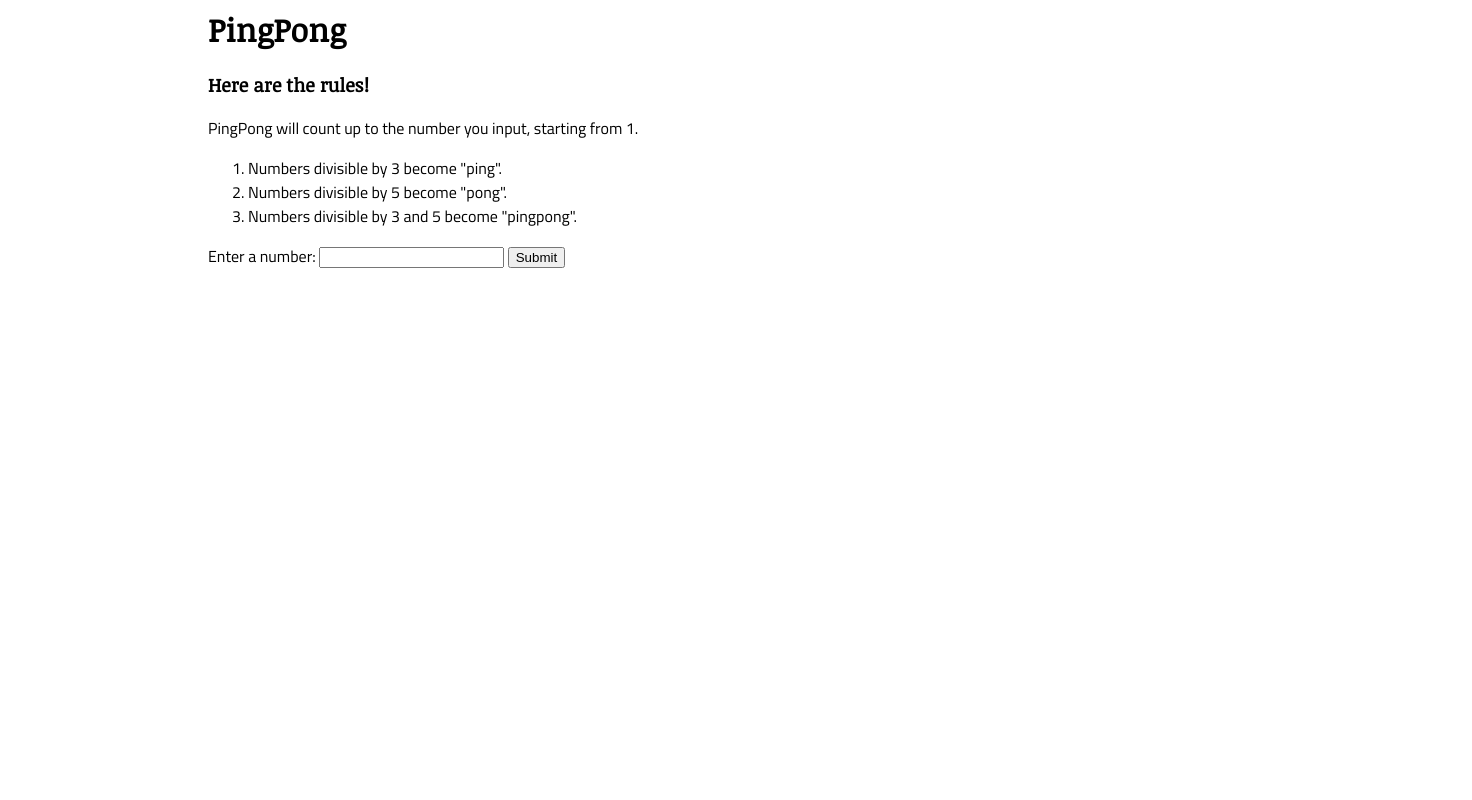
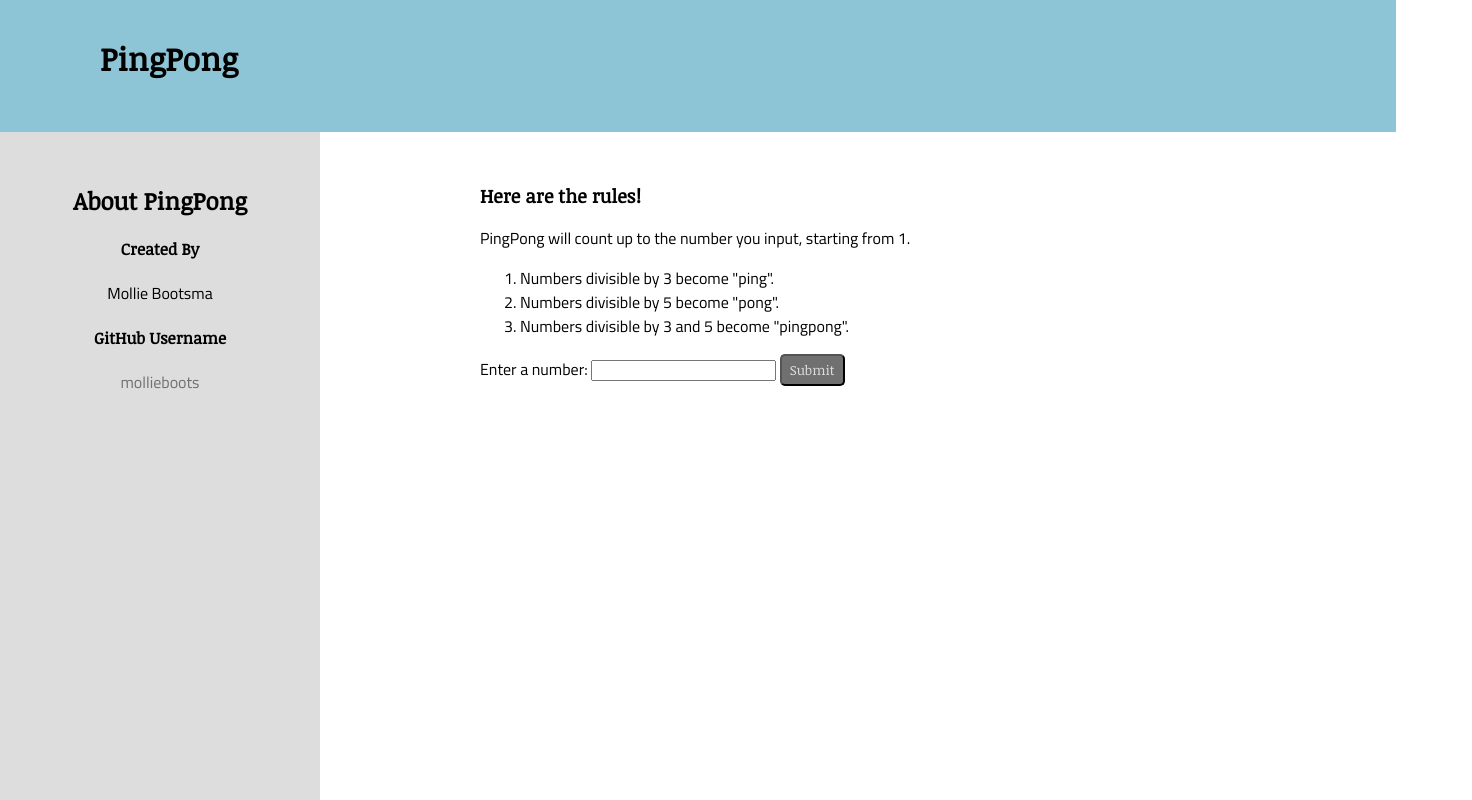
Before and after one commit to mollieboots/pingpong, a plain HTML site: page index.html in a window 1280 px wide. Shown: the top 800 px of the page, 1472 px wide, since content can reach past the window. Drawn offline with Linux system fonts and the light colour scheme.

Commit message:
further styling and refactoring

```diff
--- a/index.html
+++ b/index.html
@@ -1,14 +1,23 @@
 <html>
 <head>
-  <title>PingPong</title>
+  <title>PingPong!</title>
   <link rel="stylesheet" href="styles.css">
   <script src="jquery-1.12.0.js" type="text/javascript"></script>
   <script src="scripts.js" type="text/javascript"></script>
   <link href='https://fonts.googleapis.com/css?family=Noticia+Text|Titillium+Web' rel='stylesheet' type='text/css'>
 </head>
 <body>
+	<div class="header">
+		<h1>PingPong</h1>
+	</div>
+	<div class="sidebar">
+		<h2>About PingPong</h2>
+		<h4>Created By</h4>
+		<p>Mollie Bootsma</p>
+		<h4>GitHub Username</h4>
+		<a href="https://github.com/mollieboots">mollieboots</a>
+	</div>
 	<div class="container">
-	<h1>PingPong</h1>
 		<h3>Here are the rules!</h2>
 		<p>PingPong will count up to the number you input, starting from 1.</p>
 		<ol>
@@ -19,7 +28,7 @@
 		<form>
 			<label for="putnumber">Enter a number:</label>
 			<input name="putnumber" id="putnumber" type="text" required>
-		<button type="submit" class="btn btn-md btn-success" id="submit">Submit</button>
+			<button type="submit" class="btn" id="submit">Submit</button>
 		</form>
 		<div class="results">
 			<ul id="output"></ul>
--- a/scripts.js
+++ b/scripts.js
@@ -1,3 +1,5 @@
+// Business Logic
+
 var createArray = function(inputNumber) {
 	var integerArray = [];
 	for (var inputNumber = inputNumber; inputNumber > 0 ; inputNumber -= 1) {
@@ -24,22 +26,6 @@ var divisibleByThreeAndFive = function(inputNumber) {
 	}
 };
 
-/* var pingpong = function(inputNumber) {
-	var integerArray = createArray(inputNumber);
-
-	integerArray.forEach(function(number, index, integerArray) {
-		if (divisibleByThreeAndFive(number) === 'pingpong') {
-			integerArray(index, "pingpong");
-		} else if (divisibleByThree(number) === 'ping') {
-			integerArray.splice(index, "ping");
-		} else if (divisibleByFive(number) === 'pong') {
-			integerArray.splice(index, "pong");
-		}
-	});
-	return integerArray;
-}; */
-
-
 var pingpong = function(inputNumber) {
 	var integerArray = createArray(inputNumber);
 
@@ -55,6 +41,8 @@ var pingpong = function(inputNumber) {
 	return integerArray;
 }
 
+// User Interface Logic
+
 $(document).ready(function() {
 	$("button#submit").click(function(event){
 		event.preventDefault();
@@ -65,7 +53,5 @@ $(document).ready(function() {
 		result.forEach(function(number) {
 			$("ul#output").prepend("<li>" + number + "</li>");
 		});
-
-		$("input#putnumber").reset();
 	});
 });
--- a/styles.css
+++ b/styles.css
@@ -1,12 +1,53 @@
+.header {
+	width: 100%;
+	height: 100px;
+	padding: 1em;
+	padding-left: 100px;
+	background-color: #8DC4D6;
+}
+
+.sidebar {
+	float: left;
+	width: 20%;
+	height: 100%;
+	padding: 2em;
+	text-align: center;
+	background-color: #DDD;
+}
+
 .container {
-	margin: 0px 200px;
-	width: 100%;
+	padding: 2em;
+	width: 60%;
+	float: right;
 }
 
 body {
 	font-family: 'Titillium Web', sans-serif;
+	margin: 0px;
 }
 
 h1, h2, h3, h4 {
 	font-family: 'Noticia Text', serif;
 }
+
+a {
+	text-decoration: none;
+	color: #707070;
+}
+
+a:hover {
+	color: #333;
+}
+
+.btn {
+	background-color: #707070;
+	border-radius: 5px;
+	color: #DDD;
+	padding: 5px 8px;
+	font-family: 'Noticia Text', serif;
+}
+
+.btn:hover {
+	background-color: #333;
+
+}
```
Lines whose indentation alone changed are shown as unchanged.
